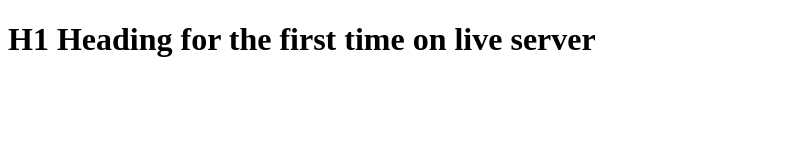
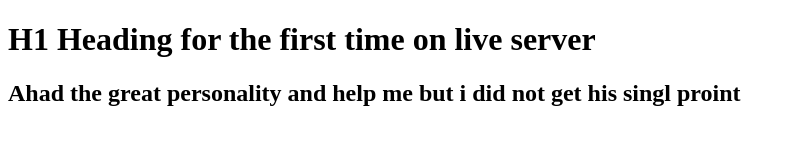
Before and after one commit to jasimmir/practice, a plain HTML site: page index.html in a window 1280 px wide. Shown: the whole page, without its empty margins (0-796 px from the left). Drawn offline with Linux system fonts and the light colour scheme.

Commit message:
ahad the great

```diff
--- a/index.html
+++ b/index.html
@@ -8,6 +8,6 @@
 </head>
 <body>
     <h1>H1 Heading for the first time on live server</h1>
-
+    <h2>Ahad the great personality and help me but i did not get his singl proint </h2>
 </body>
 </html>
```
